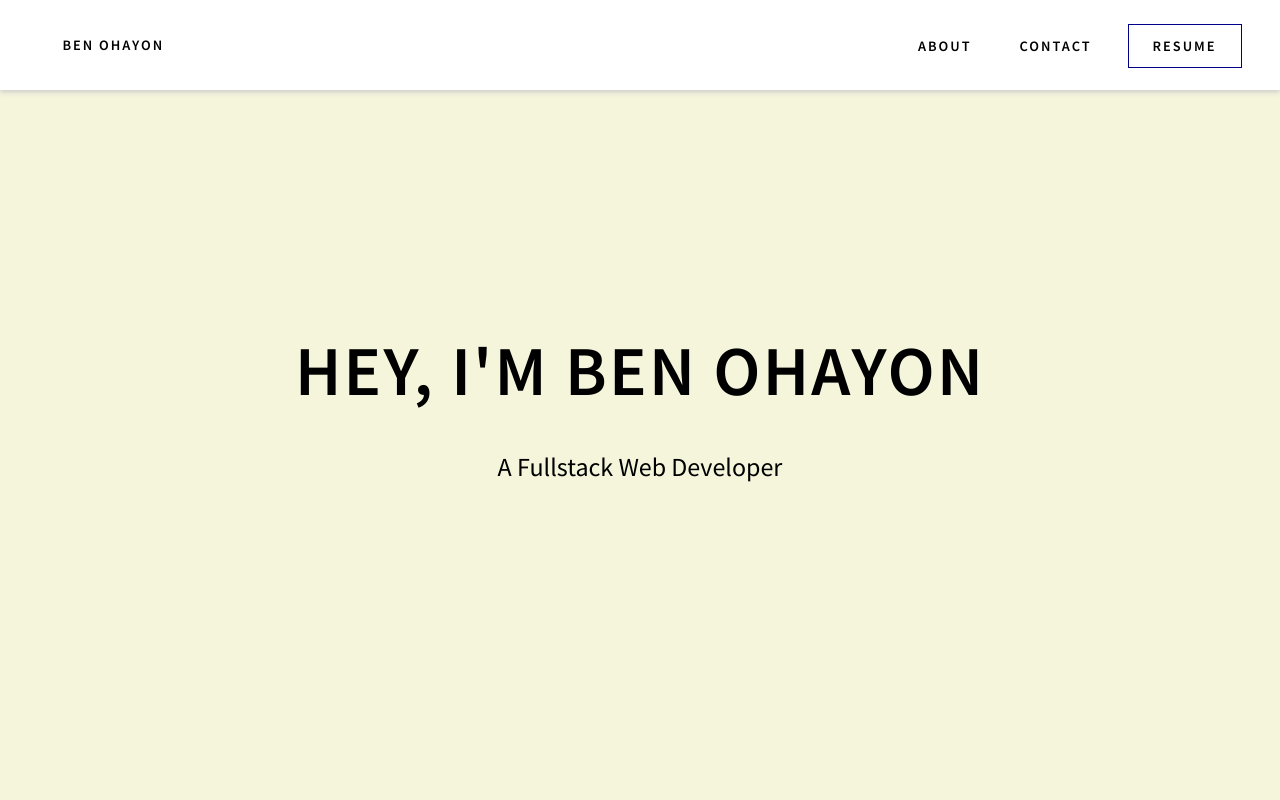
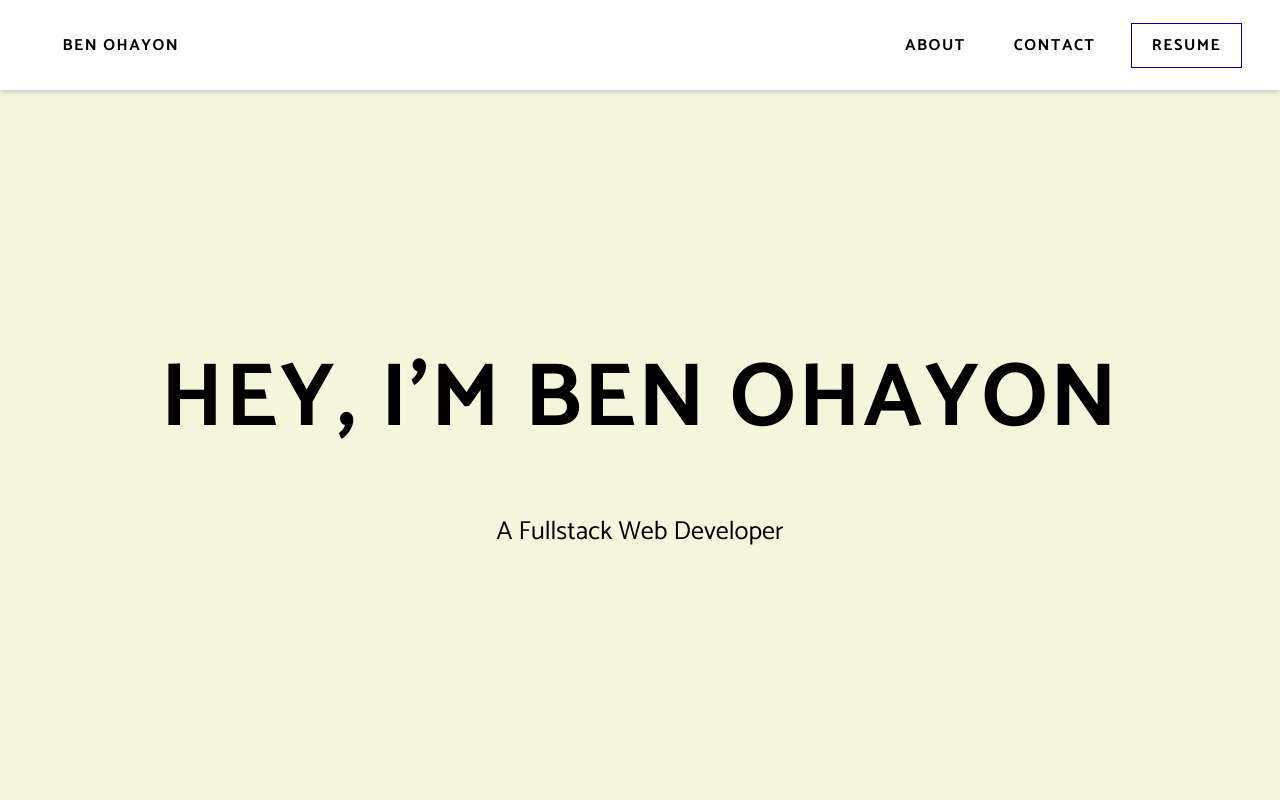
Before and after one commit to BenOhayon/my_portfolio_app, a React (Vite) app: page / in a window 1280 px wide. Shown: the top 800 px of the page. Built offline with nearby package versions, Linux system fonts and the light colour scheme.

Commit message:
added button for sliding to page top + added font weights + added new font 'Catamaran'

```diff
--- a/index.html
+++ b/index.html
@@ -3,10 +3,9 @@
   <head>
     <meta charset="UTF-8" />
     <meta name="viewport" content="width=device-width, initial-scale=1.0" />
-    <link href='https://fonts.googleapis.com/css?family=Source+Sans+Pro' rel='stylesheet' type='text/css'>
-    <!-- <link rel="preconnect" href="https://fonts.googleapis.com">
-    <link rel="preconnect" href="https://fonts.gstatic.com" crossorigin> -->
-    <!-- <link href="https://fonts.googleapis.com/css2?family=Lato&family=Source+Sans+Pro:wght@600&display=swap" rel="stylesheet"> -->
+    <link rel="preconnect" href="https://fonts.googleapis.com">
+    <link rel="preconnect" href="https://fonts.gstatic.com" crossorigin>
+    <link href="https://fonts.googleapis.com/css2?family=Catamaran:wght@400;500;600;700;800;900&family=Lato&family=Source+Sans+Pro:wght@600&display=swap" rel="stylesheet">
 
     <title>Ben's Portfolio</title>
   </head>
--- a/src/components/About/About.jsx
+++ b/src/components/About/About.jsx
@@ -13,9 +13,8 @@ export default function About() {
           <div className="about-summery-title section-inner-title">Who am I?</div>
           <p className='about-summery-desc paragraph-content'>
             A <strong>fullstack web developer</strong> with 4 years of experience in software development.
-            I'm currently looking for my next challenge as a <strong>fullstack web developer</strong> (preferably frontend) in a place
+            I'm currently looking for my next challenge as a <strong>fullstack web developer</strong> (preferably frontend) in a place where I can learn, grow and contribute.
             I have passion for coding and learning new technologies, independent and <strong>self learner</strong> with 'can do' attitude.
-            where I can learn, grow and contribute.
           </p>
         </div>
 
--- a/src/components/ContactMe/ContactMe.jsx
+++ b/src/components/ContactMe/ContactMe.jsx
@@ -72,11 +72,11 @@ export default function ContactMe() {
   return (
     <section id='contact' className='contact-me-container'>
       <h2 className='contact-me-title header'>Contact</h2>
-      <h2 className='contact-me-title'>Let's have a talk!</h2>
+      <h2 className='contact-me-title'>Interested in working with me? <br /> Let's have a talk!</h2>
       <form ref={formRef} className='contact-form' onSubmit={handleSubmit}>
         <input ref={nameRef} onChange={onInputChange} className='contact-name-input contact-input' type='text' name='name' placeholder='Enter your name' />
         <input ref={subjectRef} onChange={onInputChange} className='contact-subject-input contact-input' type='text' name='subject' placeholder='Enter subject (optional)' />
-        <textarea ref={messageRef} onChange={onInputChange} className='contact-content-input contact-input' name='message' placeholder='Enter your message' rows={15} />
+        <textarea ref={messageRef} onChange={onInputChange} className='contact-content-input contact-input' name='message' placeholder='Enter your message' rows={10} />
 
         <div className="contact-lower-frame">
           <div ref={feedbackMessageRef} className="contact-feedback-message"></div>
--- a/src/components/Footer/Footer.scss
+++ b/src/components/Footer/Footer.scss
@@ -1,5 +1,7 @@
 
 .footer-container {
+  --footer-social-animations-duration: 250ms;
+
   background-color: black;
   color: white;
 
@@ -44,12 +46,12 @@
   padding: 5px;
   border: 1.5px solid white;
   border-radius: 50%;
-  transition: background-color 250ms linear;
+  transition: background-color var(--footer-social-animations-duration) linear;
 
   &-image {
     width: 100%;
     height: 100%;
-    transition: filter 250ms linear;
+    transition: filter var(--footer-social-animations-duration) linear;
   }
 
   &:hover {
--- a/src/components/Hero/Hero.scss
+++ b/src/components/Hero/Hero.scss
@@ -3,8 +3,8 @@
   padding: calc(var(--navbar-height) + 13%) 4% calc(var(--navbar-height) + 20%) 4%;
 
   .hero-title {
-    font-size: 70px;
-    font-weight: 600;
+    font-size: 90px;
+    font-weight: bold;
     text-transform: uppercase;
     letter-spacing: 2.2px;
   }
--- a/src/components/MainApp/App.jsx
+++ b/src/components/MainApp/App.jsx
@@ -1,4 +1,4 @@
-import { Navigate, Route, Routes } from 'react-router-dom'
+import { useRef, useEffect } from 'react'
 import HomePage from '../HomePage/HomePage'
 import NavBar from '../NavBar/NavBar'
 
@@ -6,11 +6,36 @@ import './App.scss'
 
 function App() {
 
+  const mainDivRef = useRef()
+  const slideToPageTopButtonRef = useRef()
+
+  useEffect(() => {
+    window.onscroll = function() {
+      if (window.pageYOffset === 0) {
+        slideToPageTopButtonRef.current.classList.add('hidden')
+      } else {
+        slideToPageTopButtonRef.current.classList.remove('hidden')
+      }
+    };
+
+    return () => window.onscroll = null
+  }, [])
+
+  function scrollToPageTop() {
+    window.scroll({
+      top: 0,
+      behavior: 'smooth'
+    })
+  }
+
   return (
-    <>
-      <NavBar />
+    <div ref={mainDivRef}>
+      <NavBar scrollToPageTop={scrollToPageTop} />
       <HomePage />
-    </>
+      <div ref={slideToPageTopButtonRef} onClick={scrollToPageTop} className="slide-to-page-top-button hidden">
+        <img src='../../../assets/up-arrow.svg' alt='Go to page top' />
+      </div>
+    </div>
   )
 }
 
--- a/src/components/MainApp/App.scss
+++ b/src/components/MainApp/App.scss
@@ -1,22 +1,56 @@
 
-@import url('https://fonts.googleapis.com/css2?family=Lato&family=Source+Sans+Pro:wght@600&display=swap');
+@import url('https://fonts.googleapis.com/css2?family=Catamaran:wght@400;500;600;700;800;900&family=Lato&family=Source+Sans+Pro:wght@600&display=swap');
 
 :root {
   --page-background-color: #F5F5DC;
   --overall-font-color: black;
   --navbar-height: 70px;
-  --theme-color: hsl(24, 100%, 50%);
+  --theme-color: #6E07F3;
+  --go-to-page-top-button-animation-duration: 400ms;
+  --go-to-page-top-button-margins: 100px;
+  --go-to-page-top-button-dimens: 70px;
 }
 
 body {
   background-color: var(--page-background-color);
-  font-family: 'Source Sans Pro', 'sans serif';
+  font-family: 'Catamaran', 'Source Sans Pro', 'sans serif';
   color: var(--overall-font-color);
   margin: 0;
   padding: 0;
   -ms-overflow-style: none;
   scrollbar-width: none;
   z-index: 10;
+}
+
+.slide-to-page-top-button {
+  display: flex;
+  justify-content: center;
+  align-items: center;
+  position: fixed;
+  bottom: var(--go-to-page-top-button-margins);
+  right: var(--go-to-page-top-button-margins);
+  width: var(--go-to-page-top-button-dimens);
+  height: var(--go-to-page-top-button-dimens);
+  background-color: var(--theme-color);
+  border-radius: 50%;
+  box-shadow: 0 0 11px 4px white;
+  cursor: pointer;
+  scale: 1;
+  transition: translate var(--go-to-page-top-button-animation-duration) linear, scale var(--go-to-page-top-button-animation-duration) cubic-bezier(0.075, 0.82, 0.165, 1);
+
+  &:hover {
+    translate: 0 -2px;
+  }
+
+  &.hidden {
+    scale: 0;
+  }
+
+  & img {
+    width: 50%;
+    height: 50%;
+    margin-bottom: 2px;
+  }
 }
 
 .section-inner-title {
@@ -26,7 +60,7 @@ body {
 }
 
 .button {
-  font-family: 'Source Sans Pro', 'Helvetica', 'sans serif';
+  font-family: inherit;
   font-size: 1.3rem;
   padding: 8px 13px;
   width: 60%;
@@ -34,6 +68,7 @@ body {
   min-width: 87px;
   border-radius: 4px;
   border: none;
+  box-shadow: 0 0 10px 2px #ccc;
   background-color: var(--theme-color);
   color: white;
   text-transform: uppercase;
--- a/src/components/NavBar/NavBar.jsx
+++ b/src/components/NavBar/NavBar.jsx
@@ -3,14 +3,7 @@ import { Link as ScrollLink } from 'react-scroll'
 
 import './NavBar.scss'
 
-export default function NavBar() {
-
-  function scrollToPageTop() {
-    window.scroll({
-      top: 0,
-      behavior: 'smooth'
-    })
-  }
+export default function NavBar({ scrollToPageTop }) {
 
   return (
     <nav>
--- a/src/components/NavBar/NavBar.scss
+++ b/src/components/NavBar/NavBar.scss
@@ -1,5 +1,7 @@
 
 nav {
+  --navbar-button-animations-duration: 250ms;
+
   padding: 10px 3%;
   display: flex;
   align-items: center;
@@ -11,16 +13,20 @@ nav {
   position: fixed;
   background-color: white;
 
+  .nav-button,
   .nav-resume-button {
-    border: 1.5px solid darkblue;
-    padding: .75rem 1.5rem;
-    font-size: .9rem;
     font-weight: 700;
+    font-size: 1rem;
     text-transform: uppercase;
     color: black;
     cursor: pointer;
-    letter-spacing: 2px;
-    transition: background 250ms linear, color 250ms linear;
+    letter-spacing: 1.5px;
+  }
+
+  .nav-resume-button {
+    padding: .5rem 1.2rem;
+    border: 1.5px solid darkblue;
+    transition: background var(--navbar-button-animations-duration) linear, color var(--navbar-button-animations-duration) linear;
     margin-left: .75rem;
 
     &:hover {
@@ -31,13 +37,7 @@ nav {
 
   .nav-button {
     padding: .75rem 1.5rem;
-    font-size: .9rem;
-    font-weight: bold;
-    text-transform: uppercase;
-    color: black;
-    cursor: pointer;
-    letter-spacing: 2px;
-    transition: color 250ms linear;
+    transition: color var(--navbar-button-animations-duration) linear;
 
     &:hover,
     &.active {
```
Also changed, not shown: assets/up-arrow.svg (added).
